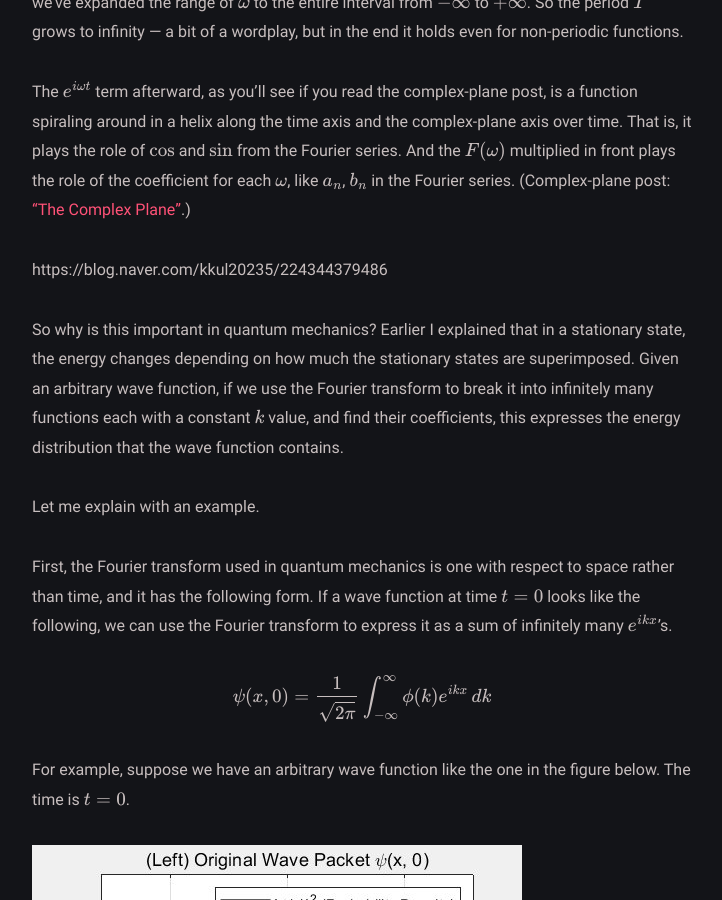
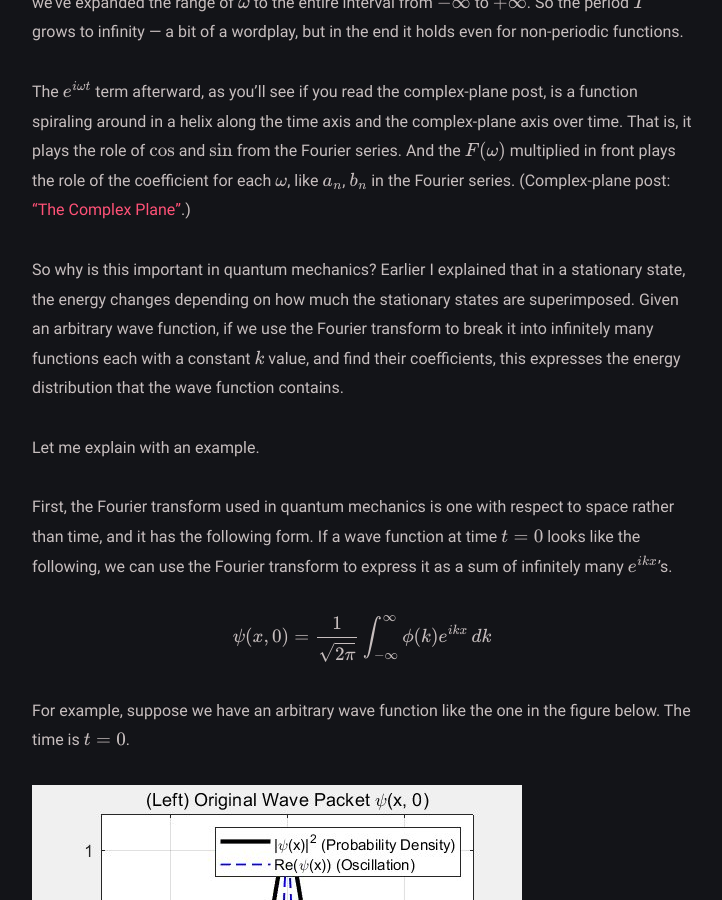
Before and after one commit to Oasisforhaanee/Oasisforhaanee.github.io, a Jekyll site: the page built from _posts/2026-07-22-fourier-transform-in-qm.md, in a window 1280 px wide and 900 px high, scrolled down 3523 px. Shown: the whole window, without its empty margins (278-1000 px from the left). Built offline with Jekyll 4.4.1, drawn with Linux system fonts in a browser that asks for light colours; comment, search, counter and statistics services are not loaded; some of the changed lines change nothing that is shown.

Commit message:
Remove raw Naver link from Fourier post

```diff
--- a/_posts/2026-07-22-fourier-transform-in-qm.md
+++ b/_posts/2026-07-22-fourier-transform-in-qm.md
@@ -54,8 +54,6 @@ The Fourier transform is very similar to the Fourier series, but with one differ
 
 The $e^{i\omega t}$ term afterward, as you'll see if you read the complex-plane post, is a function spiraling around in a helix along the time axis and the complex-plane axis over time. That is, it plays the role of $\cos$ and $\sin$ from the Fourier series. And the $F(\omega)$ multiplied in front plays the role of the coefficient for each $\omega$, like $a_n$, $b_n$ in the Fourier series. (Complex-plane post: ["The Complex Plane"](https://oasisforhaanee.github.io/complex-plane/).)
 
-https://blog.naver.com/kkul20235/224344379486
-
 So why is this important in quantum mechanics? Earlier I explained that in a stationary state, the energy changes depending on how much the stationary states are superimposed. Given an arbitrary wave function, if we use the Fourier transform to break it into infinitely many functions each with a constant $k$ value, and find their coefficients, this expresses the energy distribution that the wave function contains.
 
 Let me explain with an example.
```
